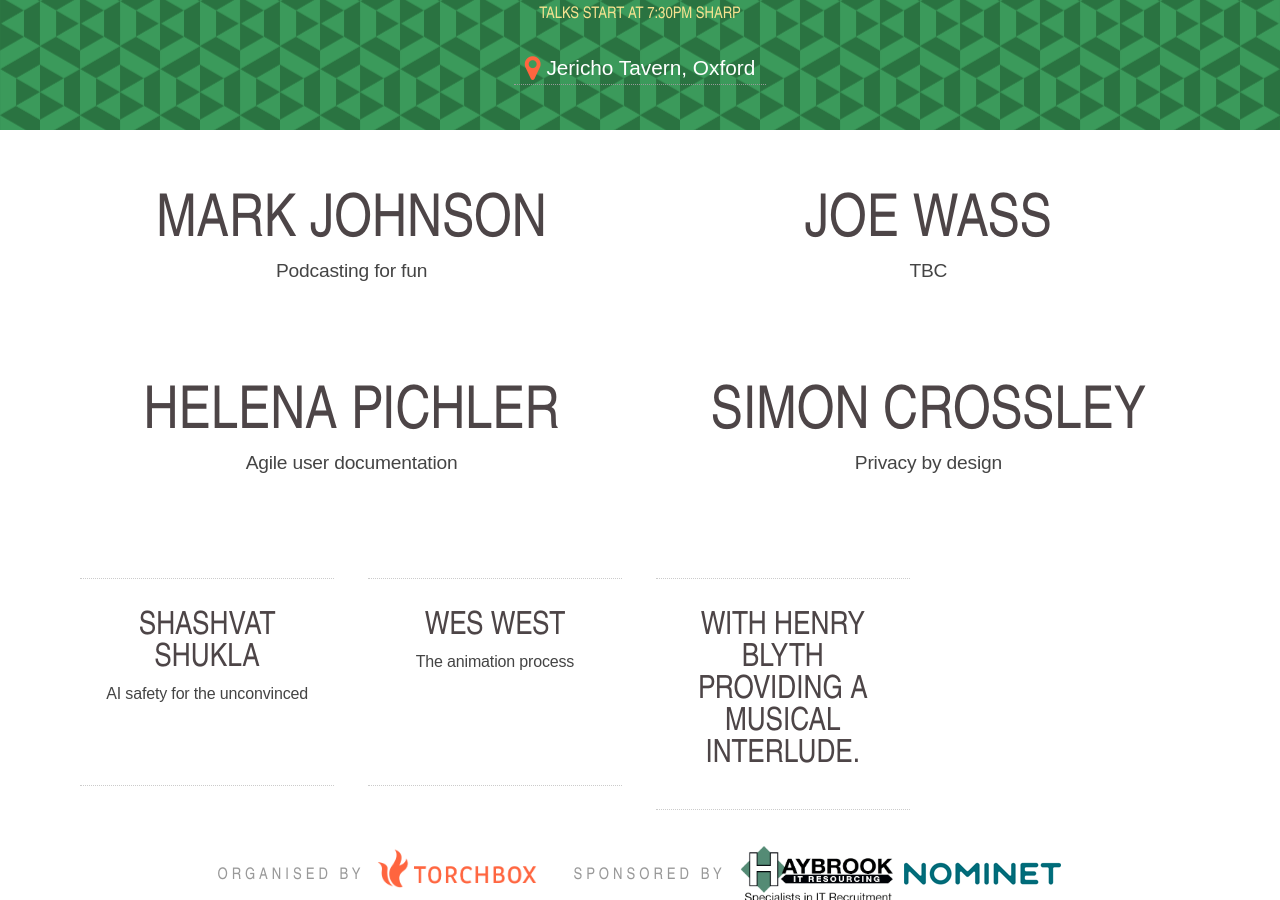
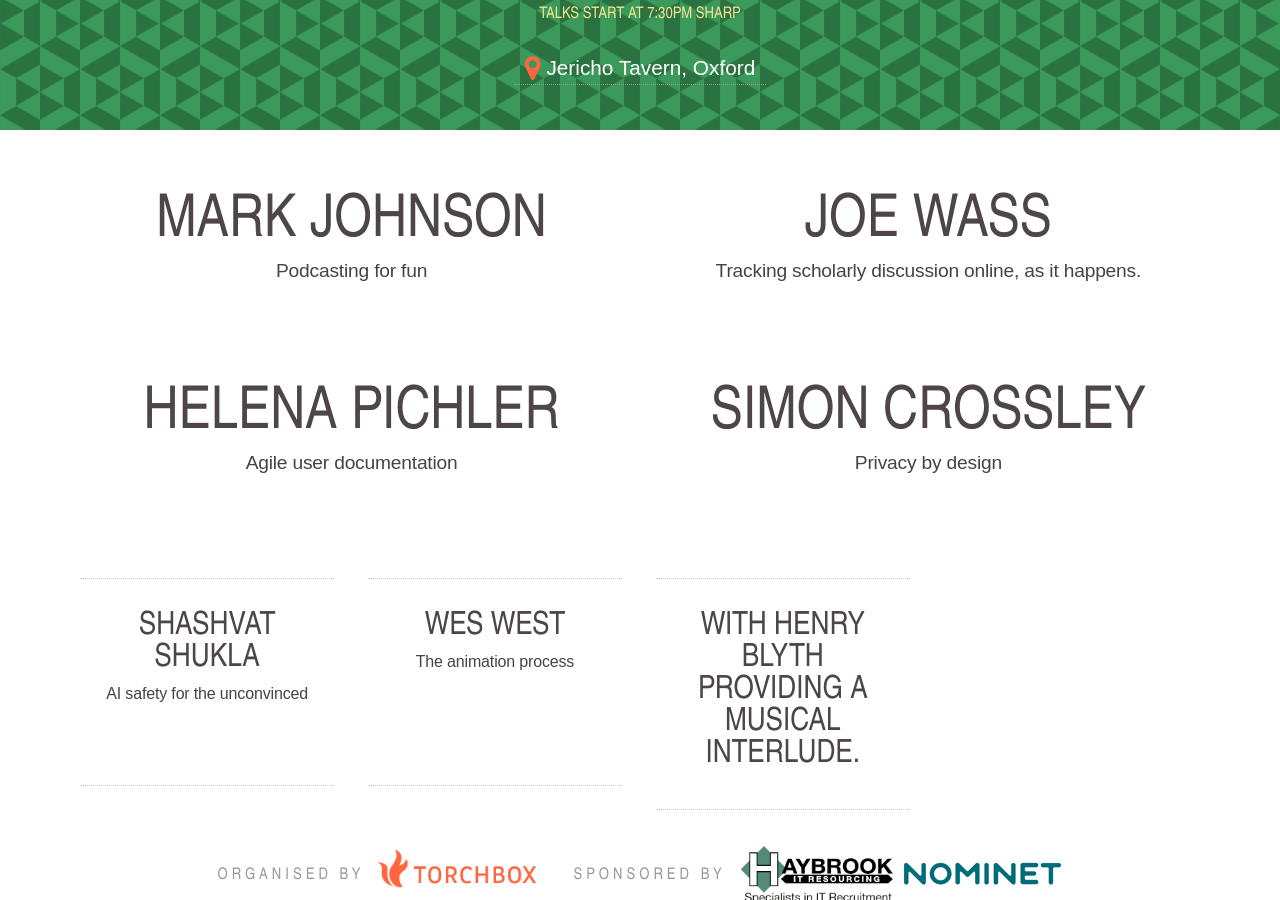
Before and after one commit to torchbox/ogn, a Jekyll site: the page built from _posts/2018-04-25-ogn46.markdown, in a window 1280 px wide and 900 px high, scrolled down 494 px. Built offline with Jekyll 4.4.1, drawn with Linux system fonts in a browser that asks for light colours; nearby versions of some CDN libraries; Markdown is read by kramdown in place of the engine named in the settings.

Commit message:
Joe Wass talk title

```diff
--- a/_posts/2018-04-25-ogn46.markdown
+++ b/_posts/2018-04-25-ogn46.markdown
@@ -37,7 +37,7 @@ keynoters: [Mark Johnson, Joe Wass, Helena Pichler]
     </li>
     <li itemprop="performer" itemscope="itemscope" itemtype="http://schema.org/Person">
         <h2 itemprop="name">Joe Wass</h2>
-        <p>TBC</p>
+        <p>Tracking scholarly discussion online, as it happens.</p>
     </li>
     <li itemprop="performer" itemscope="itemscope" itemtype="http://schema.org/Person">
         <h2 itemprop="name">Helena Pichler</h2>
```
